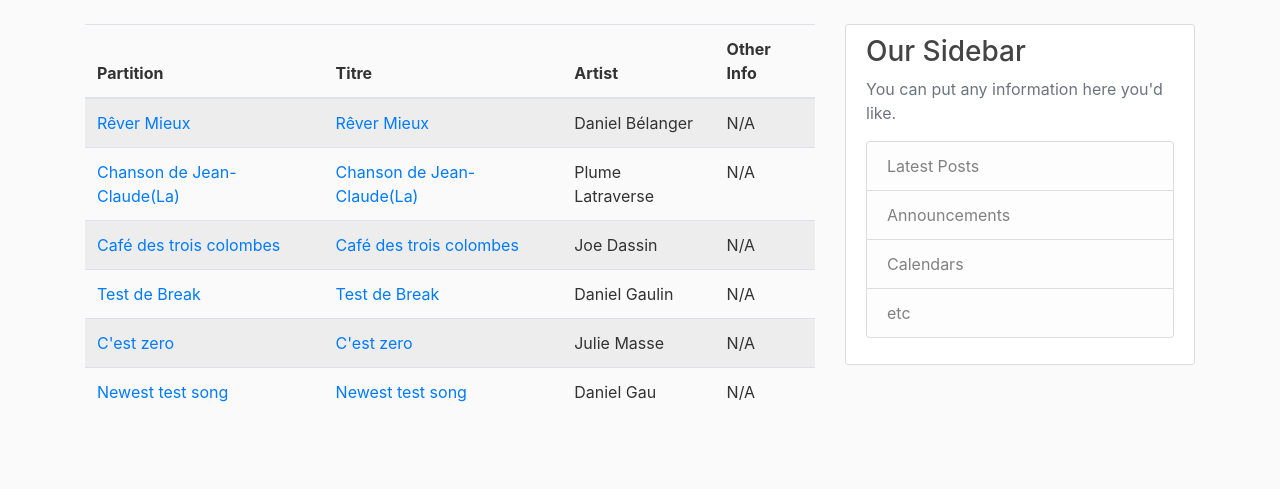
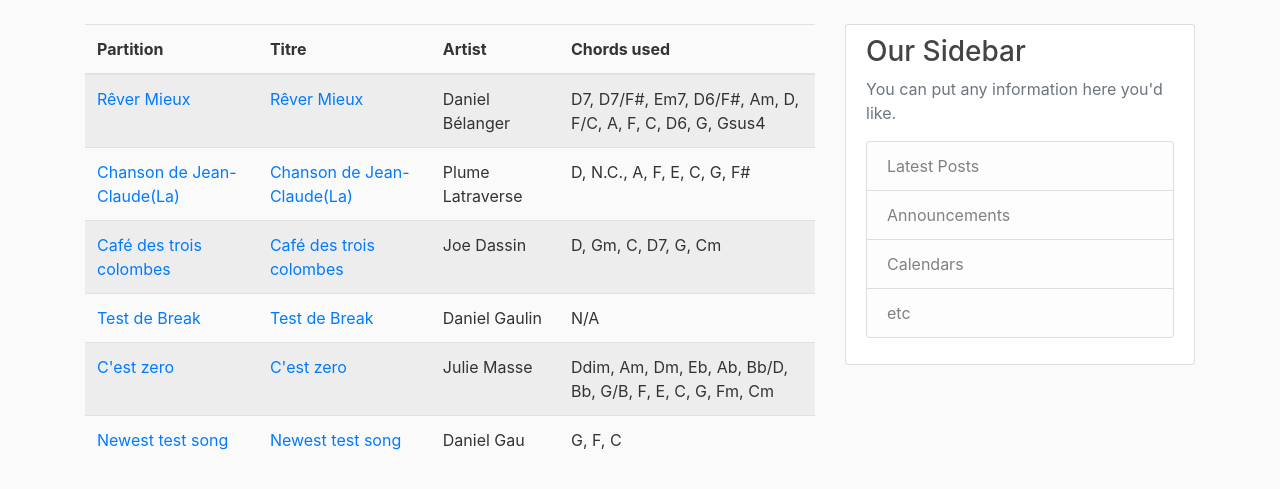
Before and after one commit to gaulindm/Francouke, a Django app: page / in a window 1280 px wide. Shown: the part 56-545 px from the top of the page. Run offline with Django 5.2, Linux system fonts and the light colour scheme; data comes from the database, SQL or seed files in the repository; both versions use the stored data as it was after the commit; some libraries are stand-ins or nearby versions.

Commit message:
Added a used chord column in SongListView

```diff
--- a/songbook/templates/songbook/home.html
+++ b/songbook/templates/songbook/home.html
@@ -7,23 +7,21 @@
             <th>Partition</th>
             <th>Titre</th>
             <th>Artist</th>
-            <th>Other Info</th>
+            <th>Chords used</th>
         </tr>
     </thead>
     <tbody>
-        {% for song in songs %}
+      {% for item in song_data %}
       <tr>
           <td>
-                <a href="{% url 'score' song.id %}" class="song-link">{{ song.songTitle }}</a>
+              <a href="{% url 'score' item.song.id %}" class="song-link">{{ item.song.songTitle }}</a>
           </td>
           <td>
-                    <a href="{% url 'song-detail' song.id %}" class="song-link">{{ song.songTitle }}</a>
+              <a href="{% url 'song-detail' item.song.id %}" class="song-link">{{ item.song.songTitle }}</a>
           </td>
-                <td>{{ song.metadata.artist|default:"Unknown Artist" }}</td>
-                <td>{{ song.metadata.otherInfo|default:"N/A" }}</td>
+          <td>{{ item.song.metadata.artist|default:"Unknown Artist" }}</td>
+          <td>{{ item.chords|default:"N/A" }}</td>
       </tr>
-
-
   {% endfor %}
     </tbody>
 </table>
--- /dev/null
+++ b/songbook/transposer.py
@@ -0,0 +1,40 @@
+# transposer.py
+from collections import Counter
+
+def detect_key(parsed_data):
+    key_chords = {
+        'C': ['C', 'Dm', 'Em', 'F', 'G', 'Am'],
+        'G': ['G', 'Am', 'Bm', 'C', 'D', 'Em'],
+        'D': ['D', 'Em', 'F#m', 'G', 'A', 'Bm'],
+        'A': ['A', 'Bm', 'C#m', 'D', 'E', 'F#m'],
+        'E': ['E', 'F#m', 'G#m', 'A', 'B', 'C#m'],
+        'B': ['B', 'C#m', 'D#m', 'E', 'F#', 'G#m'],
+        'F#': ['F#', 'G#m', 'A#m', 'B', 'C#', 'D#m'],
+        'C#': ['C#', 'D#m', 'E#m', 'F#', 'G#', 'A#m'],
+        'F': ['F', 'Gm', 'Am', 'Bb', 'C', 'Dm'],
+        'Bb': ['Bb', 'Cm', 'Dm', 'Eb', 'F', 'Gm'],
+        'Eb': ['Eb', 'Fm', 'Gm', 'Ab', 'Bb', 'Cm'],
+        'Ab': ['Ab', 'Bbm', 'Cm', 'Db', 'Eb', 'Fm'],
+        'Db': ['Db', 'Ebm', 'Fm', 'Gb', 'Ab', 'Bbm'],
+        'Gb': ['Gb', 'Abm', 'Bbm', 'Cb', 'Db', 'Ebm'],
+        'Cb': ['Cb', 'Dbm', 'Ebm', 'Fb', 'Gb', 'Abm']
+    }
+
+    chords = extract_chords(parsed_data, unique=False)
+    chord_counts = Counter(chords)
+    key_scores = {key: sum(chord_counts[chord] for chord in chords) for key, chords in key_chords.items()}
+    detected_key = max(key_scores, key=key_scores.get)
+
+    return detected_key
+
+# transposer.py
+def extract_chords(parsed_data, unique=False):
+    chords = []
+    for section in parsed_data:
+        for item in section:
+            if isinstance(item, dict) and 'chord' in item and item['chord']:
+                chords.append(item['chord'])
+
+    if unique:
+        return list(set(chords))  # Return unique chords
+    return chords  # Return all chords
--- a/songbook/views.py
+++ b/songbook/views.py
@@ -12,6 +12,7 @@ from django.views.generic import (
 from .models import Song
 from django.db. models import Prefetch
 from .parsers import parse_song_data
+from .transposer import extract_chords
 from unidecode import unidecode
 
 
@@ -37,6 +38,24 @@ class SongListView (ListView):
     def get_queryset(self):
         # Sort by title and return
         return Song.objects.all()
+
+
+    def get_context_data(self, **kwargs):
+        context = super().get_context_data(**kwargs)
+        song_data = []
+
+        for song in context['songs']:
+            parsed_data = song.lyrics_with_chords  # Assuming this is already parsed and stored
+            chords = extract_chords(parsed_data,unique=True)
+            song_data.append({
+                'song': song,
+                'chords': ', '.join(chords)  # Join chords into a string for display
+            })
+
+        context['song_data'] = song_data
+        return context
+
+
 
 class UserSongListView (ListView):
     model = Song
```
Also changed, not shown: db.sqlite3. Lines whose indentation alone changed are shown as unchanged.
